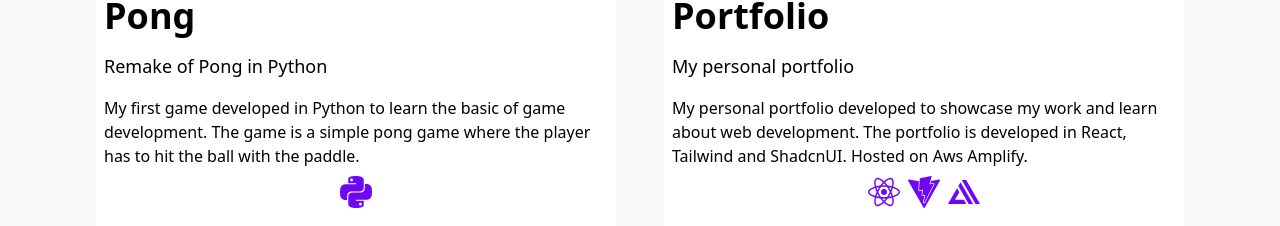
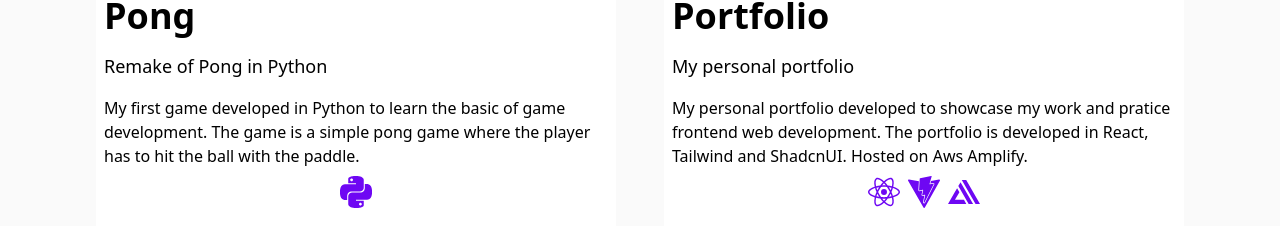
Before and after one commit to Desgue/portfolio, a React (Vite) app: page /projects in a window 1280 px wide. Shown: the part 1164-1390 px from the top of the page. Built offline with nearby package versions, Linux system fonts and the light colour scheme.

Commit message:
change text in portfolio card

```diff
--- a/src/pages/projects/Projects.tsx
+++ b/src/pages/projects/Projects.tsx
@@ -219,7 +219,7 @@ const Items = [
     key: "portfolio",
     title: "Portfolio",
     subtitle: "My personal portfolio",
-    description: "My personal portfolio developed to showcase my work and learn about web development. The portfolio is developed in React, Tailwind and ShadcnUI. Hosted on Aws Amplify.",
+    description: "My personal portfolio developed to showcase my work and pratice frontend web development. The portfolio is developed in React, Tailwind and ShadcnUI. Hosted on Aws Amplify.",
     links: ["https://github.com/Desgue/portfolio"],
     icons: (<>
         <TooltipProvider>
```
